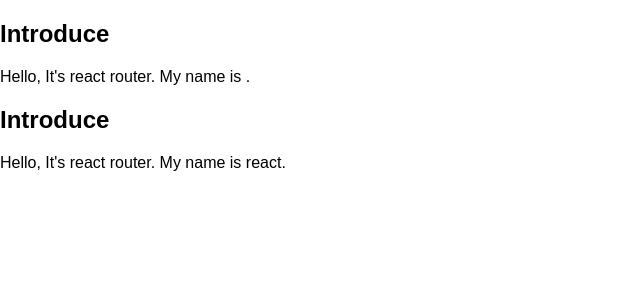
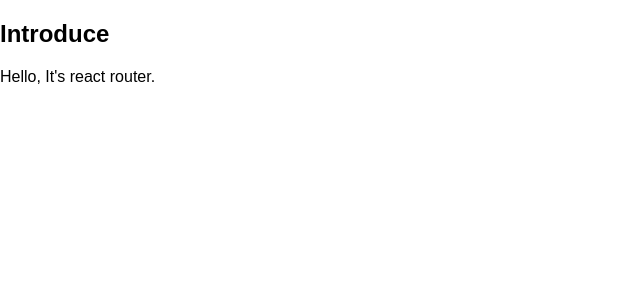
Before and after one commit to seungdols/react_study, a React (Create React App) app in the folder react-router-tutorial/: page /about/react in a window 1280 px wide. Shown: the top 300 px of the page, without its empty margins (0-640 px from the left). Built offline with nearby package versions, Linux system fonts and the light colour scheme.

Commit message:
Apply params, query string

```diff
--- a/react-router-tutorial/src/App.js
+++ b/react-router-tutorial/src/App.js
@@ -6,8 +6,7 @@
   return (
     <div>
       <Route exact path="/" component={Home} />
-      <Route path="/about" component={About} />
-      <Route path="/about/:name" component={About} />
+      <Route path="/about/:name?" component={About} />
     </div>
   )
 }
--- a/react-router-tutorial/src/pages/About.js
+++ b/react-router-tutorial/src/pages/About.js
@@ -1,12 +1,15 @@
 import React from 'react'
+import queryString from 'query-string'
 
-const About = ({match}) => {
+const About = ({location, match}) => {
+  const query = queryString.parse(location.search)
+  const { color } = query
+  console.log(query, color)
   return (
     <div>
-      <h2>Introduce</h2>
+      <h2 style={{ color }}>Introduce</h2>
       <p>
         Hello, It's react router.
-        My name is {match.params.name}.
       </p>
     </div>
   )
```
